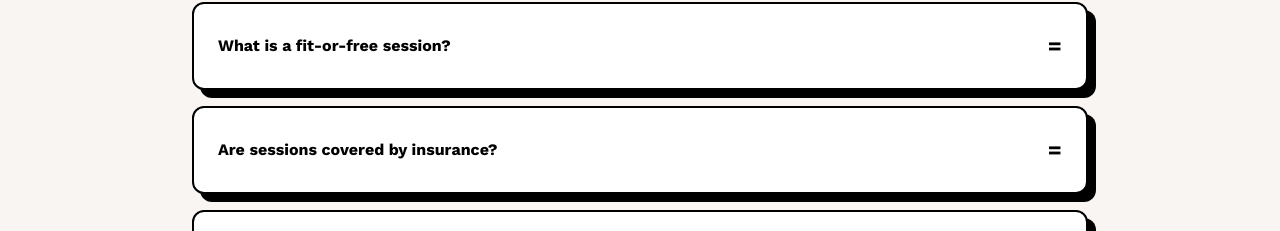
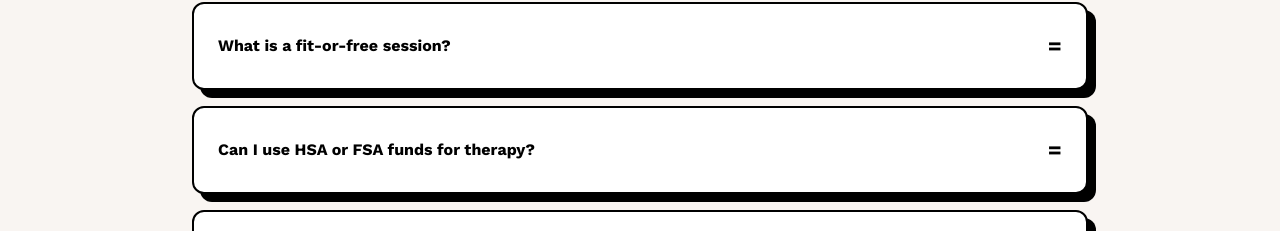
Before and after one commit to zzeroyzz/tst-website, a Next.js app: page /book/trauma in a window 1280 px wide. Shown: the part 10572-10803 px from the top of the page. Built offline with nearby package versions, Linux system fonts and the light colour scheme; no server answers; what @apollo/experimental-nextjs-app-support would draw is missing.

Commit message:
feat: updated faq

```diff
--- a/src/data/bookingFaqData.ts
+++ b/src/data/bookingFaqData.ts
@@ -4,6 +4,10 @@ export const generalBookingFaqs = [
   {
     question: "What is a fit-or-free session?",
     answer: "If your first full session after the free consultation doesn’t feel like a good fit, you won’t be charged for it. This ensures you only invest in an intake session that feels supportive and right for you."
+  },
+  {
+    question: "Can I use HSA or FSA funds for therapy?",
+    answer: "Yes, therapy is generally an eligible expense for Health Savings Accounts (HSAs) and Flexible Spending Accounts (FSAs). Since coverage details can vary, it’s best to confirm eligibility directly with your HSA/FSA provider."
   },
  {
     question: "Are sessions covered by insurance?",
--- a/src/data/faqData.ts
+++ b/src/data/faqData.ts
@@ -2,7 +2,7 @@ export const faqData = [
   {
     question: 'What is the cost per session, and do you accept insurance?',
     answer:
-      'Sessions are $150 for 50 minutes. I can provide a superbill if you’d like to request reimbursement through your insurance plan. I am not in-network with any insurance companies. Payment is due at the time of service.',
+      'Sessions are $150 for 50 minutes, due at the time of service. I’m not in-network with insurance providers, but I can provide a superbill for possible reimbursement. Therapy is also generally eligible for HSA/FSA funds (check with your provider for details).',
   },
   {
     question: 'What should I know about sessions?',
@@ -11,8 +11,7 @@ export const faqData = [
   },
   {
     question: 'How do I get started?',
-    answer:
-      'Start by booking a free 15 minute consult using the calendar above. After you book, our Care Team will text you a few quick questions to help us prepare. From there, we’ll meet for your consult and, if you’d like to continue, you can schedule your first full session.',
+    answer:`Start by booking a free 15 minute consult using the calendar above. After you book, our Care Team will text you a few quick questions to help us prepare. From there, we'll meet for your consult and, if you'd like to continue, you can schedule your first full session. And if your first session isn't a fit, it is free.`,
   },
   {
     question: 'Who do you work best with?',
```
